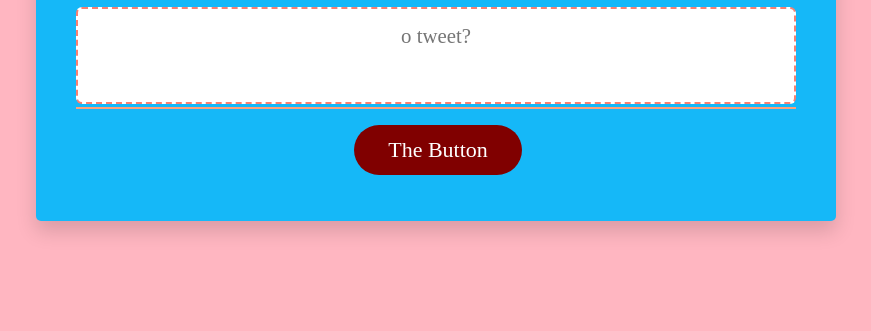
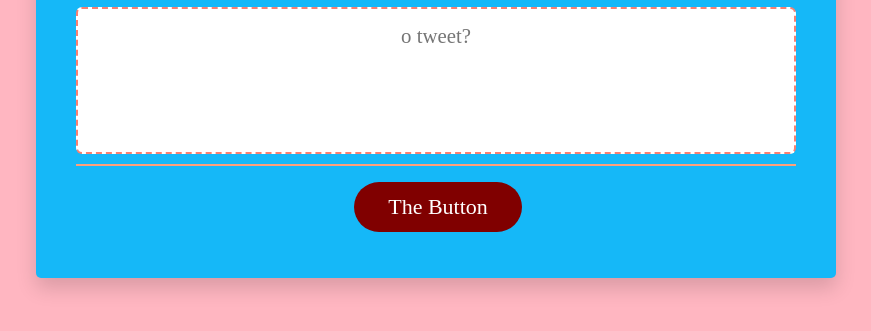
Before and after one commit to dooski/dooskbot, a website: page index.html in a window 1280 px wide. Shown: the part 241-572 px from the top of the page, without its empty margins (204-1075 px from the left). Drawn offline with Linux system fonts and the light colour scheme.

Commit message:
resized text box on test kitchen

```diff
--- a/beta/style.css
+++ b/beta/style.css
@@ -114,9 +114,9 @@ button[disabled] {
   display: block;
   width: 100%;
   padding-top: 15px;
-  padding-left: 15px;
-  padding-right: 15px;
-  padding-bottom: 30px;
+  padding-left: 10px;
+  padding-right: 10px;
+  padding-bottom: 80px;
   font-size: 1.3rem;
   font-family: bahnschrift;
   text-align: center;
```
